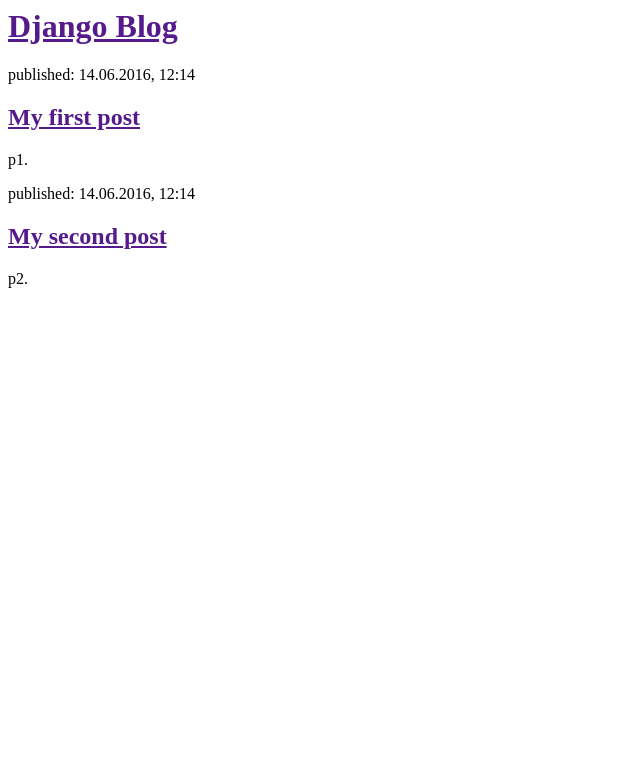
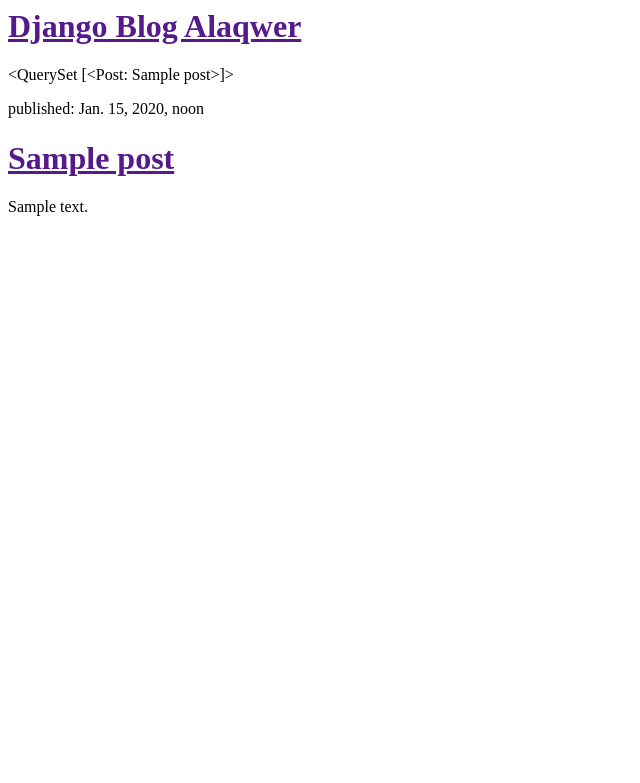
Before and after one commit to Alibbabba/dj_blog, a Django app: template blog/templates/blog/post_list.html in a window 1280 px wide. Shown: the top 783 px of the page, without its empty margins (0-640 px from the left). Run offline with Django 3.2, Linux system fonts and the light colour scheme; the template is opened without the code that fills it: values that come from a table or form of the project are taken from there, others are empty; tables that the repository leaves empty hold one stand-in row (values such as "Sample post").

Commit message:
Templates -> Views

```diff
--- a/blog/templates/blog/post_list.html
+++ b/blog/templates/blog/post_list.html
@@ -4,19 +4,21 @@
         </head>
         <body>
             <div>
-                <h1><a href="">Django Blog</a></h1>
+                <h1><a href="">Django Blog Alaqwer</a></h1>
             </div>
 
-            <div>
-                <p>published: 14.06.2016, 12:14</p>
-                <h2><a href="">My first post</a></h2>
-                <p>p1.</p>
-            </div>
+			{{posts}}
 
-            <div>
-                <p>published: 14.06.2016, 12:14</p>
-                <h2><a href="">My second post</a></h2>
-                <p>p2.</p>
-            </div>
+			 {% for post in posts %}
+				<div>
+					<p>published: {{ post.published_date }}</p>
+					<h1><a href="">{{ post.title }}</a></h1>
+					<p>{{ post.text|linebreaksbr }}</p>
+					{% empty %}
+					<p>no text goes here...</p>
+				</div>
+			{% endfor %}
+
+
         </body>
     </html>
--- a/blog/views.py
+++ b/blog/views.py
@@ -1,5 +1,8 @@
 from django.shortcuts import render
+from django.utils import timezone
+from .models import Post
 
 # Create your views here.
 def post_list(request):
-    return render(request, 'blog/post_list.html', {})
+	posts = Post.objects.filter(published_date__lte=timezone.now()).order_by('published_date')
+	return render(request, 'blog/post_list.html', {'posts': posts})
```
